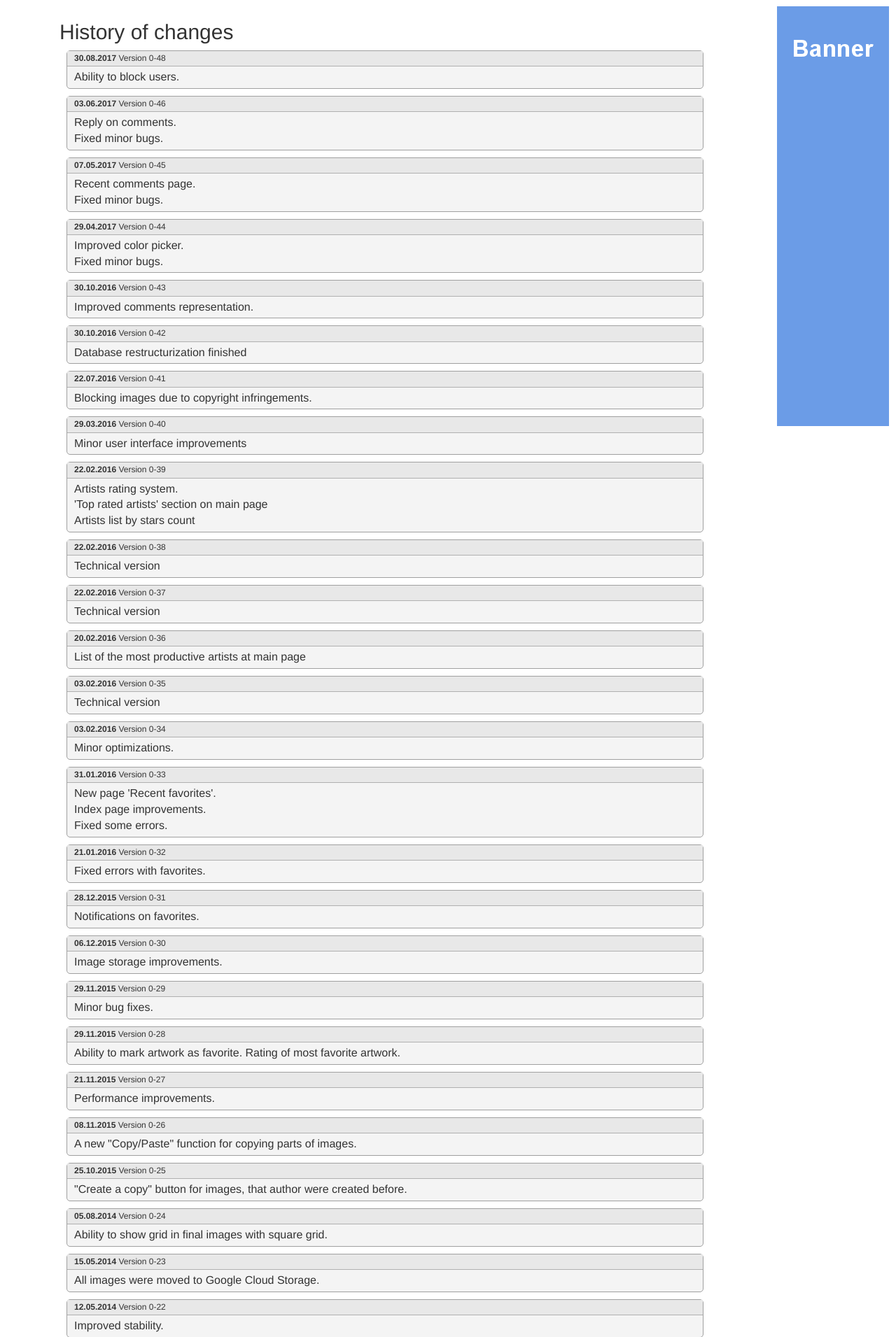
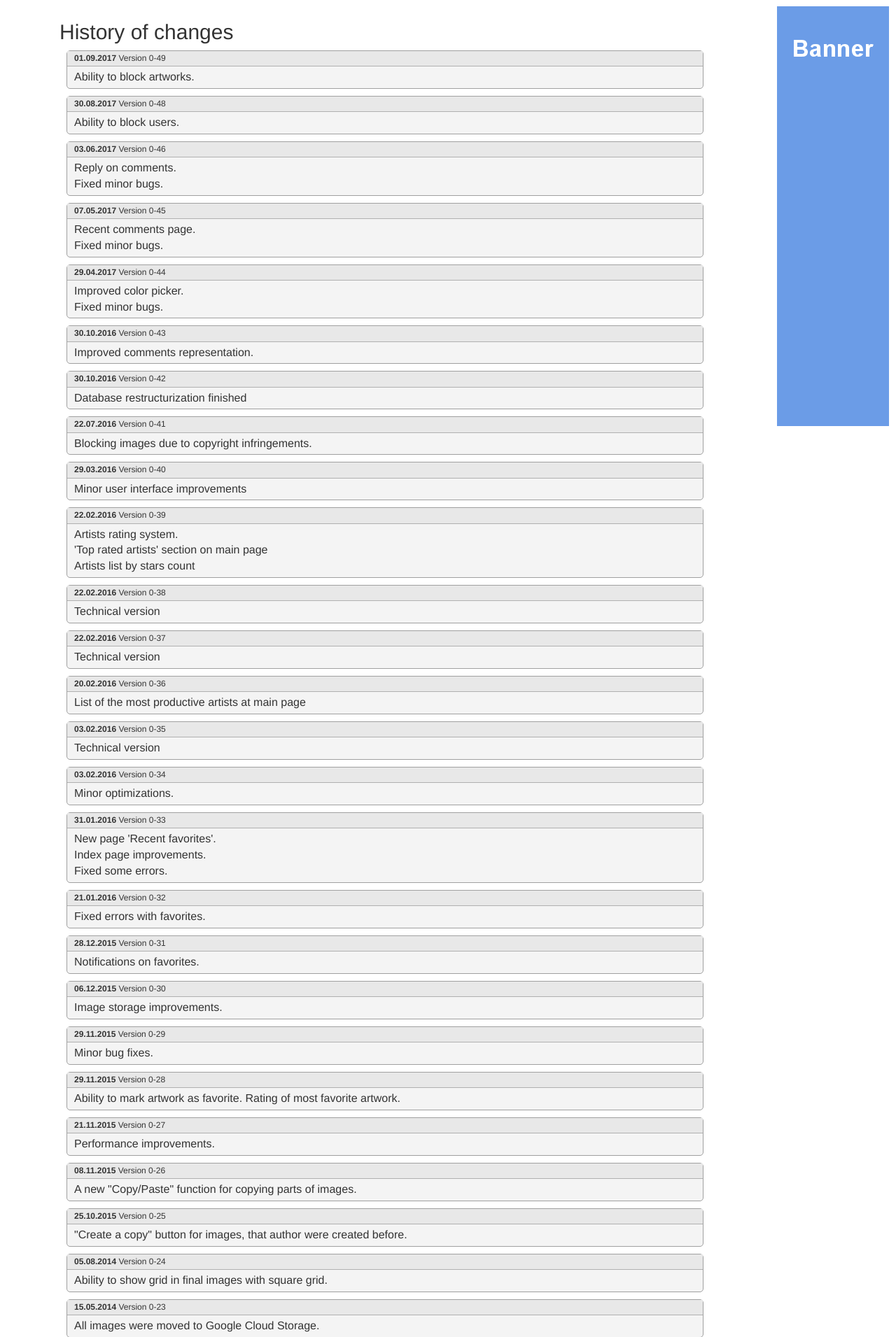
Before and after one commit to vladalexeev/grid-paint, a Django app: template grid-paint/templates/history.html in a window 1280 px wide. Shown: the part 51-1962 px from the top of the page at 70% size. Run offline with Django 3.2, Linux system fonts and the light colour scheme; the template is opened without the code that fills it, so the values that code supplies are empty; some libraries are stand-ins or nearby versions.

Commit message:
Version 0-49

```diff
--- a/grid-paint/app.yaml
+++ b/grid-paint/app.yaml
@@ -1,5 +1,5 @@
 application: grid-paint
-version: 0-48
+version: 0-49
 runtime: python27
 api_version: 1
 threadsafe: yes
--- a/grid-paint/templates/history.html
+++ b/grid-paint/templates/history.html
@@ -9,6 +9,13 @@
 
 
 <div class="image-details-comments">
+	<div class="comment">
+		<div class="comment-header"><b>01.09.2017</b> Version 0-49</div>
+		<div class="comment-text">
+			Ability to block artworks.
+		</div>
+	</div>
+
 	<div class="comment">
 		<div class="comment-header"><b>30.08.2017</b> Version 0-48</div>
 		<div class="comment-text">
```
